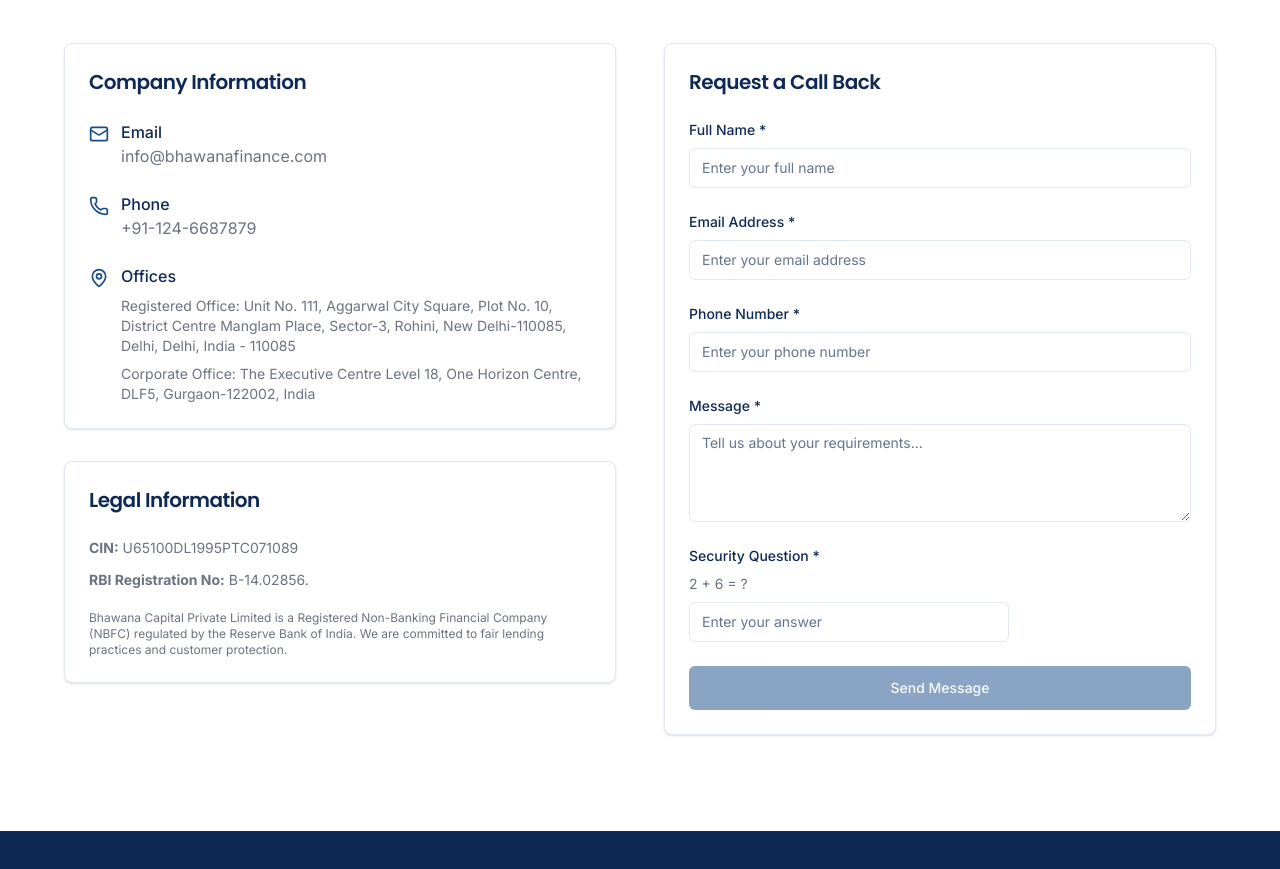
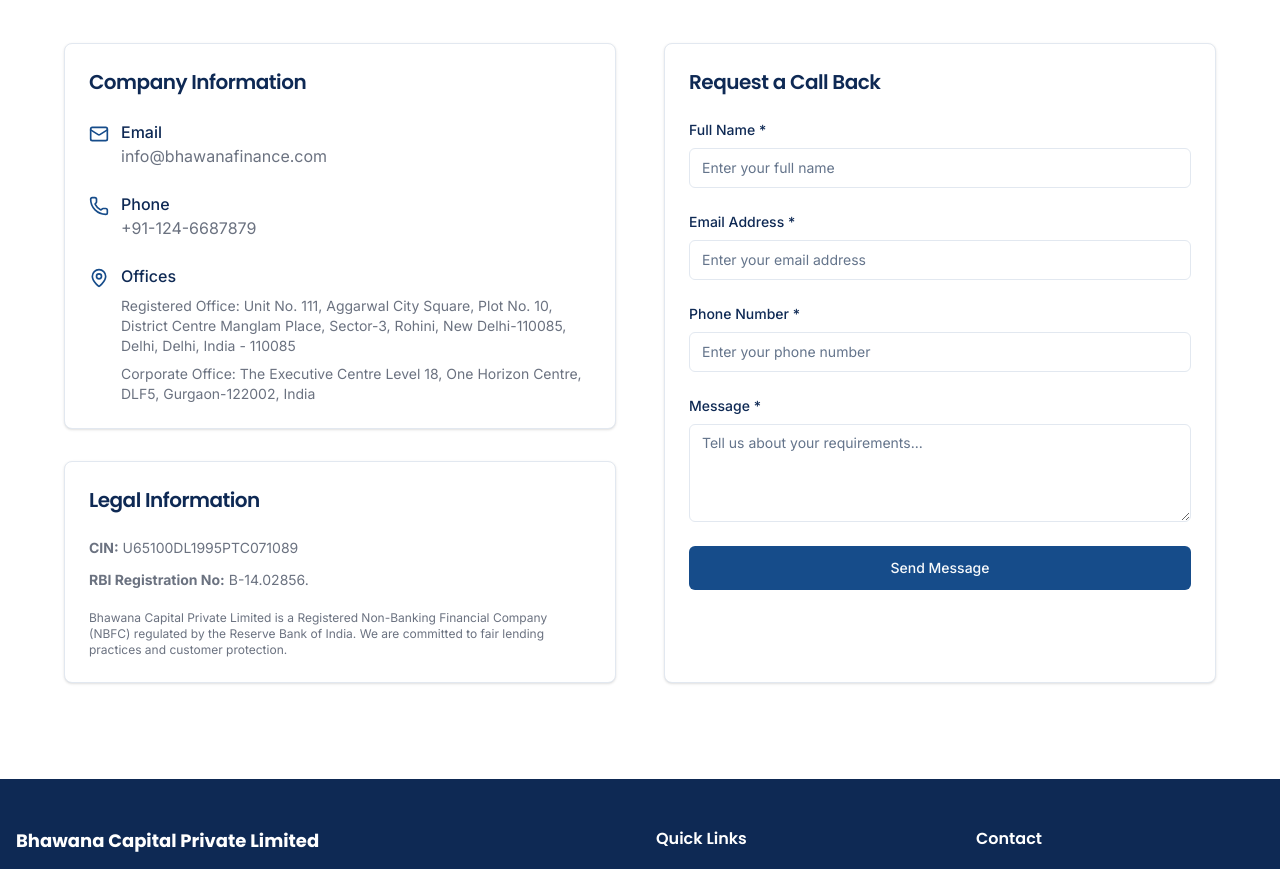
Before and after one commit to sid12701/bhawana-website, a Next.js app: page / in a window 1280 px wide. Shown: the part 4040-4909 px from the top of the page. Built offline with nearby package versions, Linux system fonts and the light colour scheme.

Commit message:
chore: disable contact form submissions

```diff
--- a/src/app/components/ContactSection.tsx
+++ b/src/app/components/ContactSection.tsx
@@ -1,10 +1,10 @@
 "use client"
 
-import { useState, useEffect, useRef } from "react"
+import { useEffect, useState } from "react"
 import { motion } from "framer-motion"
 import { useForm } from "react-hook-form"
 import { zodResolver } from "@hookform/resolvers/zod"
-import { Mail, Phone, MapPin, CheckCircle, AlertCircle } from "lucide-react"
+import { Mail, Phone, MapPin } from "lucide-react"
 import { Button } from "../components/ui/button"
 import { Input } from "../components/ui/input"
 import { Textarea } from "../components/ui/textarea"
@@ -13,103 +13,21 @@
 import { contactFormSchema, type ContactFormData } from "../lib/schemas"
 import { legal } from "../lib/content"
 import { getReducedMotion } from "../lib/utils"
-import emailjs from "@emailjs/browser"
-
 
 export default function ContactSection() {
-  const [isSubmitted, setIsSubmitted] = useState(false)
-  const [isError, setIsError] = useState(false)
-  const [errorMessage, setErrorMessage] = useState("")
   const [reducedMotion, setReducedMotion] = useState(false)
-  const [captchaValue, setCaptchaValue] = useState("")
-  const [captchaQuestion, setCaptchaQuestion] = useState("")
-  const formRef = useRef<HTMLFormElement>(null)
 
   useEffect(() => {
     setReducedMotion(getReducedMotion())
-    generateCaptcha()
-    // Set form start time for spam protection
-    sessionStorage.setItem("formStartTime", Date.now().toString())
   }, [])
-
-  // Generate simple math captcha
-  const generateCaptcha = () => {
-    const num1 = Math.floor(Math.random() * 10) + 1
-    const num2 = Math.floor(Math.random() * 10) + 1
-    setCaptchaQuestion(`${num1} + ${num2} = ?`)
-    setCaptchaValue("")
-  }
 
   const {
     register,
-    handleSubmit,
-    formState: { errors, isValid, isSubmitting },
-    reset,
-    watch,
+    formState: { errors },
   } = useForm<ContactFormData>({
     resolver: zodResolver(contactFormSchema),
     mode: "onChange",
   })
-
-  const onSubmit = async (data: ContactFormData) => {
-    try {
-      setIsError(false)
-      setErrorMessage("")
-
-      // Validate captcha
-      const [num1, num2] = captchaQuestion.match(/\d+/g)?.map(Number) || []
-      const expectedAnswer = num1 + num2
-
-      if (captchaValue !== expectedAnswer.toString()) {
-        throw new Error("Please enter the correct answer to the security question")
-      }
-
-      // Simple spam protection - check if form was filled too quickly
-      const formStartTime = sessionStorage.getItem("formStartTime")
-      if (!formStartTime || Date.now() - parseInt(formStartTime) < 3000) {
-        throw new Error("Please take your time filling out the form")
-      }
-
-      // Send email using EmailJS
-      const templateParams = {
-        to_email: "info@bhawanafinance.com",
-        from_name: data.name,
-        from_email: data.email,
-        from_phone: data.phone,
-        message: data.message,
-        submitted_at: new Date().toISOString(),
-      }
-
-      await emailjs.send(
-        "service_c0g7q98", // Replace with your EmailJS service ID
-        "template_hf1b6ub", // Replace with your EmailJS template ID
-        templateParams,
-        { publicKey: "ZP7cjgCbfqrgA19hF" } // Replace with your EmailJS user ID
-      )
-
-      setIsSubmitted(true)
-      reset()
-      generateCaptcha()
-
-      // Reset honeypot field
-      if (formRef.current) {
-        const honeypotField = formRef.current.querySelector('[name="honeypot"]') as HTMLInputElement
-        if (honeypotField) honeypotField.value = ""
-      }
-
-      // Hide success message after 5 seconds
-      setTimeout(() => setIsSubmitted(false), 5000)
-    } catch (error) {
-      setIsError(true)
-      setErrorMessage(error instanceof Error ? error.message : "Failed to send message")
-
-      // Hide error message after 5 seconds
-      setTimeout(() => {
-        setIsError(false)
-        setErrorMessage("")
-      }, 5000)
-    }
-  }
 
   const successVariants = {
     hidden: { opacity: 0, y: 10 },
@@ -130,7 +48,6 @@
         <SectionHeading title="Contact Us" subtitle="Get in touch for personalized financial solutions" centered />
 
         <div className="grid lg:grid-cols-2 gap-12 max-w-6xl mx-auto">
-          {/* Company Information */}
           <div className="space-y-8">
             <Card>
               <CardHeader>
@@ -195,41 +112,13 @@
             </Card>
           </div>
 
-          {/* Contact Form */}
           <Card>
             <CardHeader>
               <CardTitle className="font-poppins text-xl text-secondary">Request a Call Back</CardTitle>
             </CardHeader>
             <CardContent>
-              {/* Success Message */}
-              {isSubmitted && (
-                <motion.div
-                  {...successMotionProps}
-                  className="mb-6 p-4 bg-green-50 border border-green-200 rounded-lg flex items-center space-x-3"
-                >
-                  <CheckCircle className="h-5 w-5 text-green-600 flex-shrink-0" />
-                  <div>
-                    <p className="text-green-800 font-medium">Message sent successfully!</p>
-                    <p className="text-green-700 text-sm">We'll get back to you within 24 hours.</p>
-                  </div>
-                </motion.div>
-              )}
-
-              {/* Error Message */}
-              {isError && (
-                <motion.div
-                  {...successMotionProps}
-                  className="mb-6 p-4 bg-red-50 border border-red-200 rounded-lg flex items-center space-x-3"
-                >
-                  <AlertCircle className="h-5 w-5 text-red-600 flex-shrink-0" />
-                  <div>
-                    <p className="text-red-800 font-medium">Error sending message</p>
-                    <p className="text-red-700 text-sm">{errorMessage}</p>
-                  </div>
-                </motion.div>
-              )}
-
-              <form onSubmit={handleSubmit(onSubmit)} className="space-y-6">
+              <motion.div {...successMotionProps}>
+                <form onSubmit={(event) => event.preventDefault()} className="space-y-6">
                   <div>
                     <label htmlFor="name" className="block text-sm font-medium text-secondary mb-2">
                       Full Name *
@@ -305,27 +194,11 @@
                     )}
                   </div>
 
-                 <div>
-                   <label htmlFor="captcha" className="block text-sm font-medium text-secondary mb-2">
-                     Security Question *
-                   </label>
-                   <div className="space-y-2">
-                     <p className="text-sm text-neutralText">{captchaQuestion}</p>
-                     <Input
-                       id="captcha"
-                       type="text"
-                       value={captchaValue}
-                       onChange={(e) => setCaptchaValue(e.target.value)}
-                       placeholder="Enter your answer"
-                       className="max-w-xs"
-                     />
-                   </div>
-                 </div>
-
-                 <Button type="submit" size="lg" className="w-full" disabled={!isValid || isSubmitting}>
-                   {isSubmitting ? "Sending..." : "Send Message"}
+                  <Button type="button" size="lg" className="w-full">
+                    Send Message
                   </Button>
                 </form>
+              </motion.div>
             </CardContent>
           </Card>
         </div>
```
Lines whose indentation alone changed are shown as unchanged.
